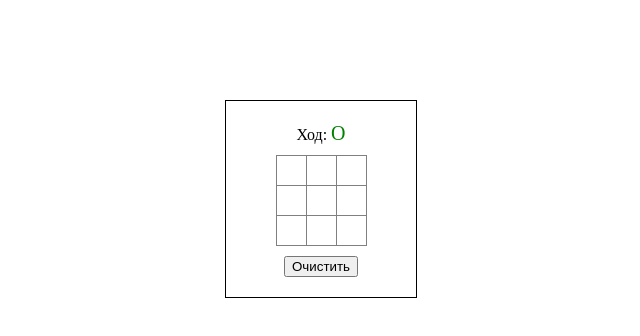
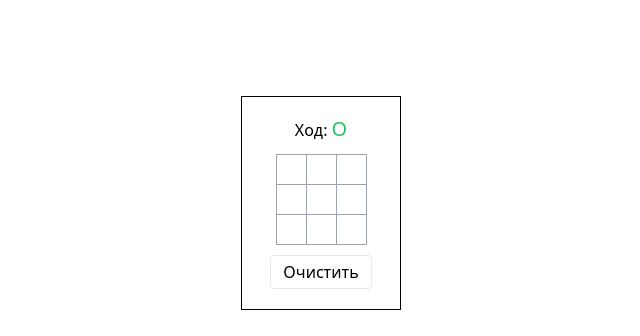
Before and after one commit to respectket/game-tic-tac-toe, a Next.js app: page / in a window 1280 px wide. Shown: the top 336 px of the page, without its empty margins (319-959 px from the left). Built offline with nearby package versions, Linux system fonts and the light colour scheme.

Commit message:
add tailwind style

```diff
--- a/components/game/game-cell.jsx
+++ b/components/game/game-cell.jsx
@@ -1,11 +1,14 @@
 import { GameSymbol } from "./game-symbol";
-import styles from "./game.module.css";
+import { clsx } from "clsx";
 
 export function GameCell ({ isWinner, onClick, symbol }) {
     return (
         <button
             onClick={onClick}
-            className={`${styles['cell']} ${isWinner ? styles['cell--win'] : ''}`}>
+            className={clsx(
+                'border border-gray-400 -ml-px -mt-px flex items-center justify-center',
+                isWinner && 'bg-red-400'
+                )}>
             {symbol ? <GameSymbol symbol={symbol} /> : null}
         </button>
     )
--- a/components/game/game-info.jsx
+++ b/components/game/game-info.jsx
@@ -1,19 +1,18 @@
 import { GameSymbol } from "./game-symbol";
-import styles from "./game.module.css";
 
 export function GameInfo ({ isDraw, winnerSymbol, currentStep }) {
     if (isDraw) {
         return (
-            <div className={styles['game-info']}>Ничья</div>
+            <div className="mb-3">Ничья</div>
         )
     }
 
     if (winnerSymbol) {
         return (
-            <div className={styles['game-info']}>Победитель: <GameSymbol symbol={winnerSymbol} /></div>
+            <div className="mb-3">Победитель: <GameSymbol symbol={winnerSymbol} /></div>
         )
     }
     return (
-        <div className={styles['game-info']}>Ход: <GameSymbol symbol={currentStep} /></div>
+        <div className="mb-3">Ход: <GameSymbol symbol={currentStep} /></div>
     )
 }
--- a/components/game/game-symbol.jsx
+++ b/components/game/game-symbol.jsx
@@ -1,11 +1,10 @@
 import {SYMBOL_X, SYMBOL_O} from "./constants";
-import styles from "./game.module.css";
 
 export function GameSymbol ({ symbol }) {
     const getSymbolClassName = (symbol) => {
-        if (symbol === SYMBOL_O) return styles["symbol--o"];
-        if (symbol === SYMBOL_X) return styles["symbol--x"];
+        if (symbol === SYMBOL_O) return 'text-green-500';
+        if (symbol === SYMBOL_X) return 'text-red-500';
         return "";
     };
-    return <span className={`${styles["symbol"]} ${getSymbolClassName(symbol)}`}>{symbol}</span>
+    return <span className={`text-xl leading-6 ${getSymbolClassName(symbol)}`}>{symbol}</span>
 }
--- a/components/game/game.js
+++ b/components/game/game.js
@@ -1,6 +1,6 @@
 import { GameCell } from "./game-cell";
 import { GameInfo } from "./game-info";
-import styles from "./game.module.css";
+import { ResetButton } from "./reset-button";
 import { useGameState } from "./use-game-state";
 
 export function Game () {
@@ -15,14 +15,14 @@ export function Game () {
     } = useGameState();
 
     return (
-      <div className={styles["game"]}>
+      <div className="flex flex-col items-center w-40 mx-auto my-24 p-5 border border-black">
         <GameInfo isDraw={isDraw} winnerSymbol={winnerSymbol} currentStep={currentStep} />
-        <div className={styles["game-field"]}>
+        <div className="grid pt-px pl-px grid-cols-[repeat(3,_30px)] grid-rows-[repeat(3,_30px)]">
           {cells.map((symbol, index) => (
             <GameCell key={index} symbol={symbol} isWinner={getWinnerCell(index)} onClick={() => toggleCell(index)} />
           ))}
         </div>
-        <button className={styles["reset"]} onClick={resetGame}>Очистить</button>
+        <ResetButton onClick={resetGame} />
       </div>
     );
 
--- a/components/game/game.module.css
+++ /dev/null
@@ -1,50 +0,0 @@
-.game {
-    display: flex;
-    flex-direction: column;
-    align-items: center;
-    width: 150px;
-    margin: 100px auto;
-    padding: 20px;
-    border: 1px solid #000;
-}
-
-.game-info {
-    margin-bottom: 10px;
-}
-
-.game-field {
-    display: grid;
-        grid-template-columns: repeat(3, 30px);
-        grid-template-rows: repeat(3, 30px);
-        padding: 1px 0 0 1px;
-}
-
-.cell {
-    border: 1px solid grey;
-        margin: -1px 0 0 -1px;
-        display: flex;
-        align-items: center;
-        justify-content: center;
-        background-color: transparent;
-}
-
-.cell--win {
-    background: rgba(255, 0, 0, 0.1);
-}
-
-.symbol {
-    font-size: 20px;
-    line-height: 24px;
-}
-
-.symbol--x {
-    color: red;
-}
-
-.symbol--o {
-    color: green;
-}
-
-.reset {
-    margin-top: 10px;
-}
--- /dev/null
+++ b/components/game/reset-button.jsx
@@ -0,0 +1,3 @@
+export function ResetButton({ onClick }) {
+   return <button className="cursor-pointer mt-2.5 bg-transparent border border-grey-400 py-1 px-3 rounded" onClick={onClick}>Очистить</button>
+}
--- a/package.json
+++ b/package.json
@@ -9,6 +9,7 @@
   "author": "",
   "license": "ISC",
   "dependencies": {
+    "clsx": "^2.1.0",
     "next": "^14.2.1",
     "react": "^18.2.0",
     "react-dom": "^18.2.0",
--- /dev/null
+++ b/pages/_app.jsx
@@ -0,0 +1,6 @@
+import "../styles/globals.css"
+
+export default function App({ Component, pageProps }) {
+    console.log("app");
+  return <Component {...pageProps} />
+}
--- /dev/null
+++ b/pages/test.jsx
@@ -0,0 +1,7 @@
+import React from 'react'
+
+export default function test() {
+  return (
+    <div className='text-2xl text-amber-950'>Test page</div>
+  )
+}
--- /dev/null
+++ b/postcss.config.js
@@ -0,0 +1,6 @@
+module.exports = {
+  plugins: {
+    tailwindcss: {},
+    autoprefixer: {},
+  },
+}
--- /dev/null
+++ b/styles/globals.css
@@ -0,0 +1,3 @@
+@tailwind base;
+@tailwind components;
+@tailwind utilities;
--- /dev/null
+++ b/tailwind.config.js
@@ -0,0 +1,22 @@
+/** @type {import('tailwindcss').Config} */
+module.exports = {
+  content: [
+    "./app/**/*.{js,ts,jsx,tsx,mdx}",
+    "./pages/**/*.{js,ts,jsx,tsx,mdx}",
+    "./components/**/*.{js,ts,jsx,tsx,mdx}",
+
+    // Or if using `src` directory:
+    "./src/**/*.{js,ts,jsx,tsx,mdx}",
+  ],
+  theme: {
+    gridTemplateColumns: {
+      // Simple 16 column grid
+      "game-field": "repeat(3, 30px)",
+    },
+    gridTemplateRows: {
+      // Simple 16 column grid
+      "game-field": "repeat(3, 30px)",
+    },
+  },
+  plugins: [],
+};
```
Also changed, not shown: 1 other file (tests, documents, lock files or other folders).
